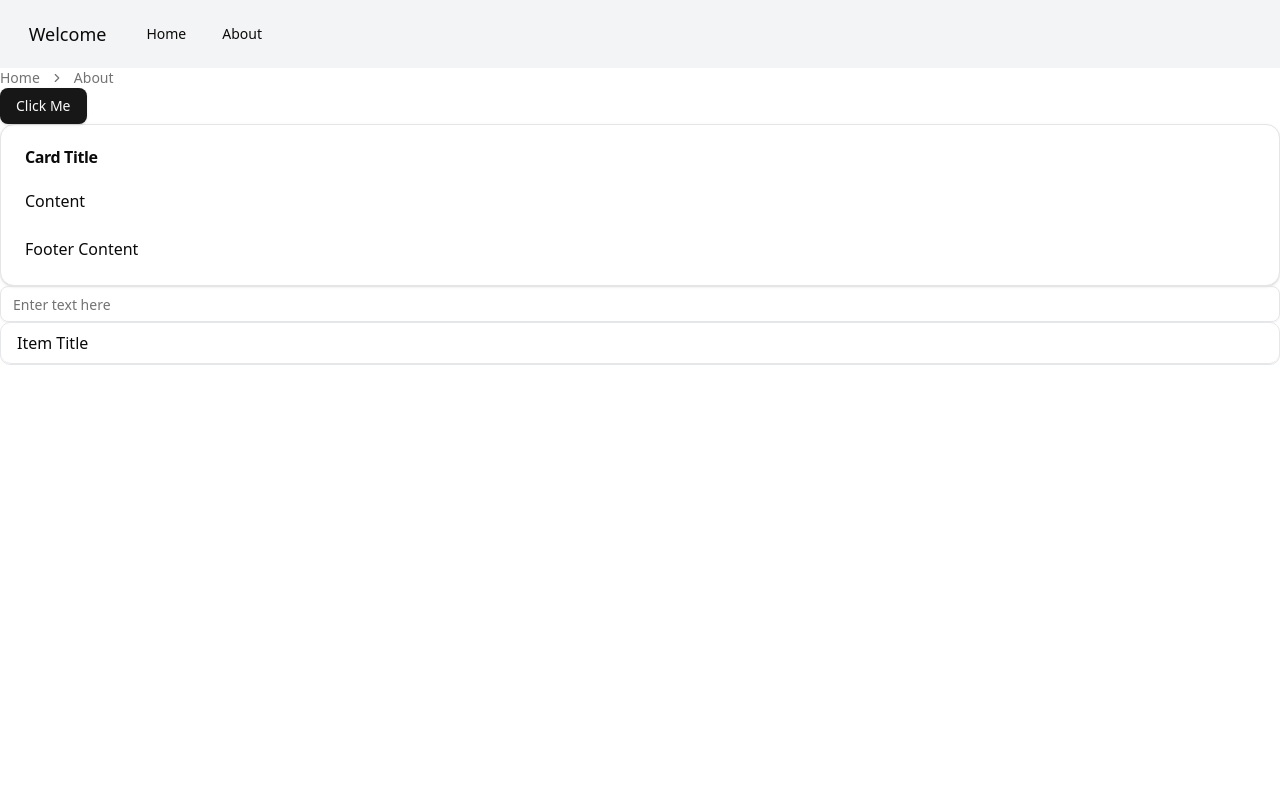
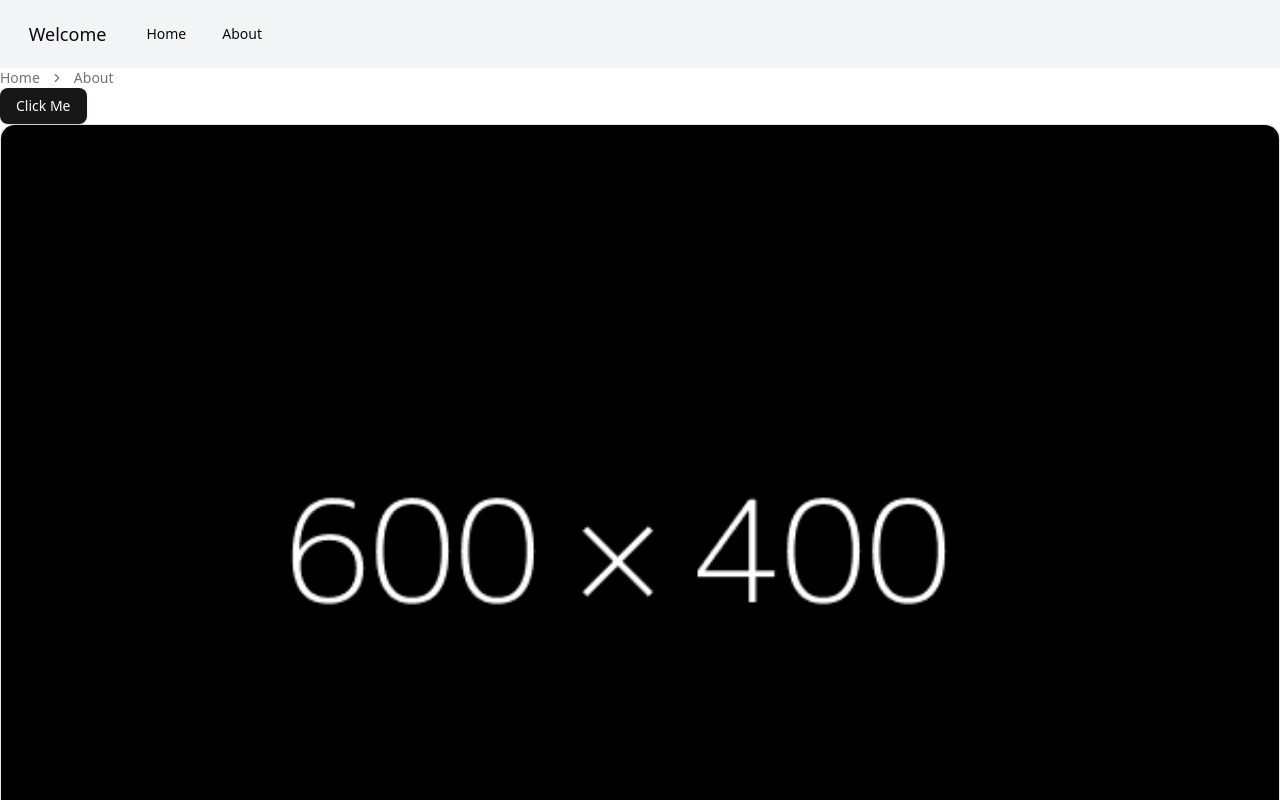
Before and after one commit to AYiU/web-components, a Next.js app: page / in a window 1280 px wide. Shown: the top 800 px of the page. Built offline with nearby package versions, Linux system fonts and the light colour scheme.

Commit message:
Added: image to MiCard

```diff
--- a/app/client-page.tsx
+++ b/app/client-page.tsx
@@ -17,7 +17,7 @@ export function ClientPage() {
         Click Me
       </LoadingButton>
 
-      <MiCard title="Card Title" footer={<div>Footer Content</div>}>
+      <MiCard image="/images/dummy.png" title="Card Title" footer={<div>Footer Content</div>}>
         Content
       </MiCard>
 
--- a/components/mi-ui/mi-card.tsx
+++ b/components/mi-ui/mi-card.tsx
@@ -6,17 +6,35 @@ import {
   CardContent,
   CardFooter,
 } from "../ui/card";
+import Image from "next/image";
 
 type MiCardProps = {
+  image?: string;
   title?: React.ReactNode;
   className?: string;
   footer?: React.ReactNode;
   children: React.ReactNode;
 };
 
-export function MiCard({ title, className, footer, children }: MiCardProps) {
+export function MiCard({
+  image,
+  title,
+  className,
+  footer,
+  children,
+}: MiCardProps) {
   return (
     <Card className={`${className} flex flex-col`}>
+      {image && (
+        <Image
+          src={image}
+          alt="Card Image"
+          objectFit="cover"
+          width={600}
+          height={400}
+          className="w-full rounded-t-xl object-cover"
+        />
+      )}
       {title && (
         <CardHeader className="flex-initial">
           <CardTitle>{title}</CardTitle>
--- a/package.json
+++ b/package.json
@@ -1,7 +1,7 @@
 {
   "name": "@yiuayiu/web-components",
   "description": "A collection of web components for Me",
-  "version": "0.4.4",
+  "version": "0.4.5",
   "private": false,
   "main": "./dist/exports.js",
   "files": [
```
Also changed, not shown: public/images/dummy.png (added).
